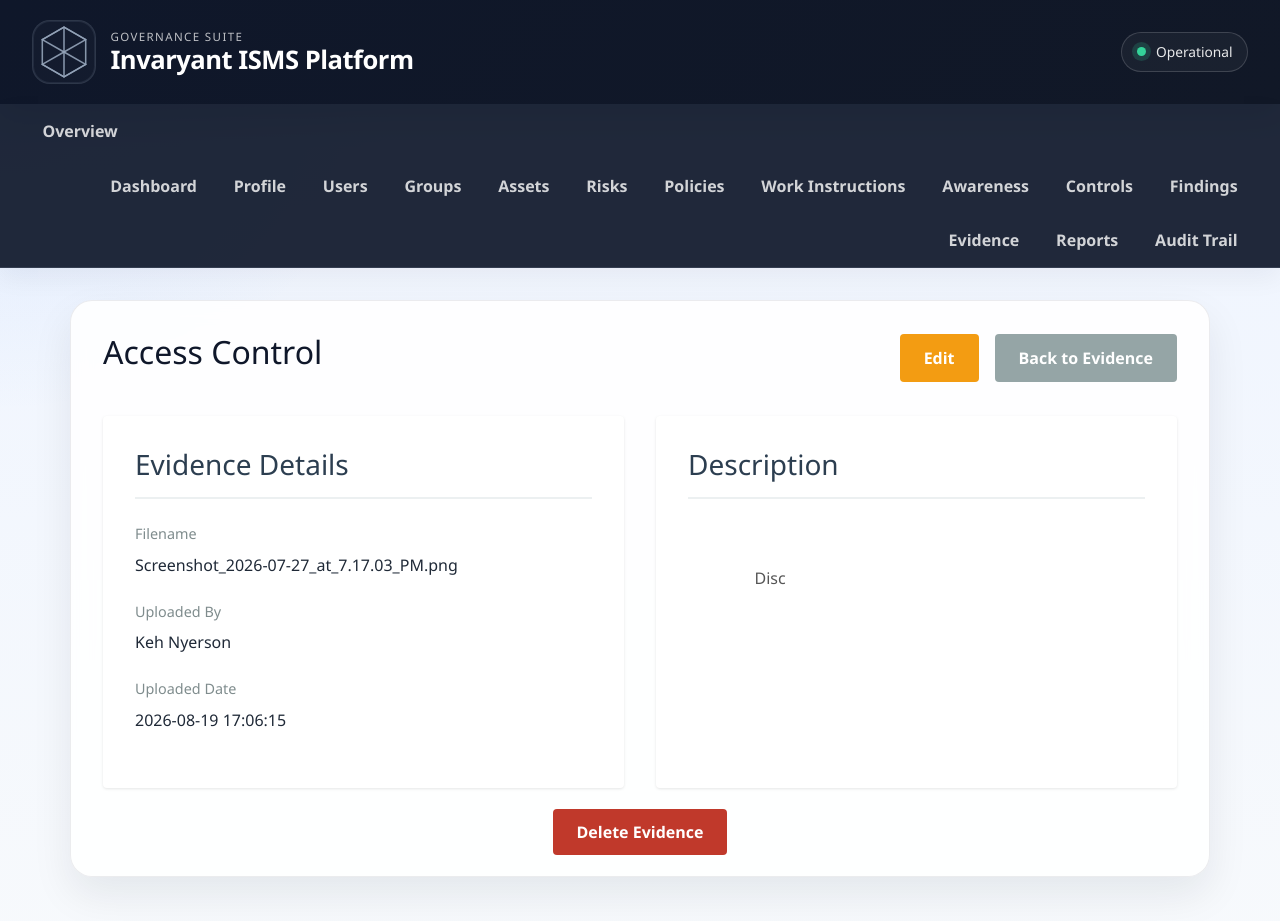
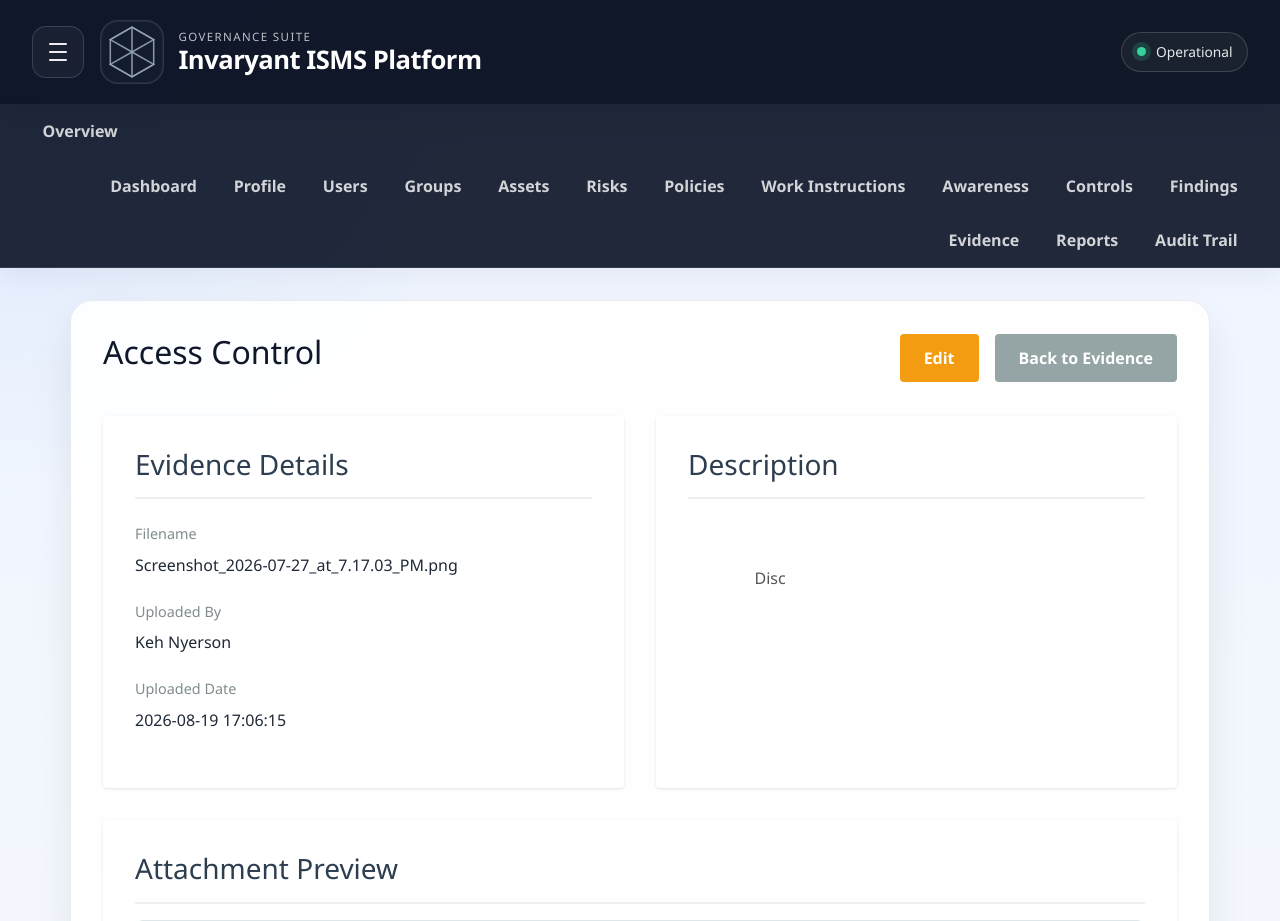
Before and after one commit to kehhek/MINI-ISMS-Platform, a Flask app: page /evidence/1 in a window 1280 px wide. Shown: the top 921 px of the page. Run offline with Flask 3, Linux system fonts and the light colour scheme; a user stored in the database is signed in; data comes from the database, SQL or seed files in the repository.

Commit message:
Update evidence preview and migration state

```diff
--- a/app/routes.py
+++ b/app/routes.py
@@ -8,7 +8,7 @@ import os
 from datetime import datetime, timedelta
 
 import pyotp
-from flask import Blueprint, render_template, request, redirect, url_for, flash, current_app, send_file, session
+from flask import Blueprint, render_template, request, redirect, url_for, flash, current_app, send_file, session, abort
 from flask_login import login_required, login_user, logout_user, current_user
 from werkzeug.utils import secure_filename
 
@@ -1172,6 +1172,16 @@ def evidence_detail(evidence_id):
     return render_template('evidence_detail.html', evidence=evidence)
 
 
+@main.route('/evidence/<int:evidence_id>/file')
+@login_required
+@require_roles('admin', 'security_manager', 'user')
+def evidence_file(evidence_id):
+    evidence = Evidence.query.filter_by(id=evidence_id, tenant_id=current_user.tenant_id).first_or_404()
+    if not evidence.file_path or not os.path.exists(evidence.file_path):
+        abort(404)
+    return send_file(evidence.file_path, as_attachment=False, mimetype=evidence.mime_type or 'application/octet-stream')
+
+
 @main.route('/evidence/<int:evidence_id>/edit', methods=['GET', 'POST'])
 @login_required
 @require_roles('admin', 'security_manager', 'user')
--- a/app/static/style.css
+++ b/app/static/style.css
@@ -42,6 +42,86 @@ body {
     background: linear-gradient(135deg, #0f172a 0%, #111827 100%);
     color: white;
     box-shadow: 0 12px 30px rgba(15, 23, 42, 0.18);
+}
+
+.topbar-left-group {
+    display: flex;
+    align-items: center;
+    gap: 1rem;
+}
+
+.quick-nav {
+    position: relative;
+    display: inline-flex;
+    align-items: center;
+}
+
+.quick-nav-button {
+    width: 52px;
+    height: 52px;
+    border: 1px solid rgba(148, 163, 184, 0.25);
+    border-radius: 14px;
+    background: rgba(255, 255, 255, 0.04);
+    display: inline-flex;
+    flex-direction: column;
+    align-items: center;
+    justify-content: center;
+    gap: 0.35rem;
+    cursor: pointer;
+    padding: 0;
+    transition: background 0.2s ease, border-color 0.2s ease;
+}
+
+.quick-nav-button:hover {
+    background: rgba(255, 255, 255, 0.08);
+    border-color: rgba(148, 163, 184, 0.45);
+}
+
+.quick-nav-button span {
+    display: block;
+    width: 18px;
+    height: 2px;
+    border-radius: 10px;
+    background: rgba(255, 255, 255, 0.92);
+}
+
+.quick-nav-menu {
+    position: absolute;
+    top: calc(100% + 0.7rem);
+    left: 0;
+    min-width: 200px;
+    display: none;
+    flex-direction: column;
+    background: rgba(15, 23, 42, 0.98);
+    border: 1px solid rgba(148, 163, 184, 0.18);
+    border-radius: 12px;
+    box-shadow: 0 18px 36px rgba(15, 23, 42, 0.28);
+    overflow: hidden;
+    z-index: 40;
+}
+
+.quick-nav:hover .quick-nav-menu,
+.quick-nav:focus-within .quick-nav-menu,
+.quick-nav.open .quick-nav-menu {
+    display: flex;
+}
+
+.quick-nav-menu a {
+    color: rgba(255, 255, 255, 0.88);
+    text-decoration: none;
+    padding: 0.9rem 1rem;
+    border-bottom: 1px solid rgba(148, 163, 184, 0.12);
+    font-weight: 600;
+    transition: background 0.2s ease;
+}
+
+.quick-nav-menu a:last-child {
+    border-bottom: none;
+}
+
+.quick-nav-menu a:hover {
+    background: rgba(255, 255, 255, 0.05);
+    color: white;
 }
 
 .brand-wrap {
--- a/app/templates/base.html
+++ b/app/templates/base.html
@@ -12,6 +12,21 @@
 <body>
     <div class="page-shell">
         <header class="topbar">
+            <div class="topbar-left-group">
+                <div class="quick-nav" aria-label="Quick navigation">
+                    <button class="quick-nav-button" type="button" aria-label="Open quick navigation menu">
+                        <span></span>
+                        <span></span>
+                        <span></span>
+                    </button>
+                    <div class="quick-nav-menu">
+                        <a href="/overview">Overview</a>
+                        <a href="/profile">Profile</a>
+                        <a href="/users">Users</a>
+                        <a href="/user-groups">User Groups</a>
+                    </div>
+                </div>
+
                 <div class="brand-wrap">
                     <div class="brand-mark" aria-label="Invaryant logo">
                         <svg viewBox="0 0 120 120" role="img" aria-hidden="true">
@@ -28,6 +43,7 @@
                     <div>
                         <div class="eyebrow">Governance Suite</div>
                         <h1>Invaryant ISMS Platform</h1>
+                    </div>
                 </div>
             </div>
             <div class="topbar-actions">
--- a/app/templates/evidence_detail.html
+++ b/app/templates/evidence_detail.html
@@ -65,6 +65,26 @@
     </div>
 </div>
 
+<div style="background-color: white; padding: 2rem; border-radius: 4px; box-shadow: 0 1px 3px rgba(0,0,0,0.1); margin-bottom: 2rem;">
+    <h3 style="color: #2c3e50; margin-bottom: 1rem; border-bottom: 2px solid #ecf0f1; padding-bottom: 1rem;">Attachment Preview</h3>
+
+    {% if evidence.file_path and evidence.mime_type and evidence.mime_type.startswith('image/') and evidence.file_path|length > 0 %}
+        <div style="text-align: center; border: 1px solid #dfe6e9; border-radius: 8px; padding: 1rem; background: #f8f9fa;">
+            <img src="{{ url_for('main.evidence_file', evidence_id=evidence.id) }}" alt="{{ evidence.filename or evidence.title }}" style="max-width: 100%; max-height: 480px; border-radius: 6px; object-fit: contain;">
+        </div>
+        <div style="margin-top: 1rem; text-align: center;">
+            <a href="{{ url_for('main.evidence_file', evidence_id=evidence.id) }}" target="_blank" style="color: #1abc9c; text-decoration: none; font-weight: bold;">Open full-size image</a>
+        </div>
+    {% elif evidence.file_path %}
+        <p style="color: #555;">This file is not an image preview. You can download it below.</p>
+        <div style="margin-top: 1rem;">
+            <a href="{{ url_for('main.evidence_file', evidence_id=evidence.id) }}" style="background-color: #3498db; color: white; padding: 0.75rem 1.5rem; border-radius: 4px; text-decoration: none; font-weight: bold;">Download attachment</a>
+        </div>
+    {% else %}
+        <p style="color: #95a5a6; font-style: italic;">No attachment uploaded for this evidence item.</p>
+    {% endif %}
+</div>
+
 <div style="margin-top: 2rem; text-align: center;">
     <a href="/evidence/{{ evidence.id }}/delete" style="background-color: #c0392b; color: white; padding: 0.75rem 1.5rem; border-radius: 4px; text-decoration: none; font-weight: bold;" onclick="return confirm('Are you sure? This will permanently delete this evidence record.');">
         Delete Evidence
```
Also changed, not shown: tests/test_admin_setup.py (+26 -0 lines). Lines whose indentation alone changed are shown as unchanged.
